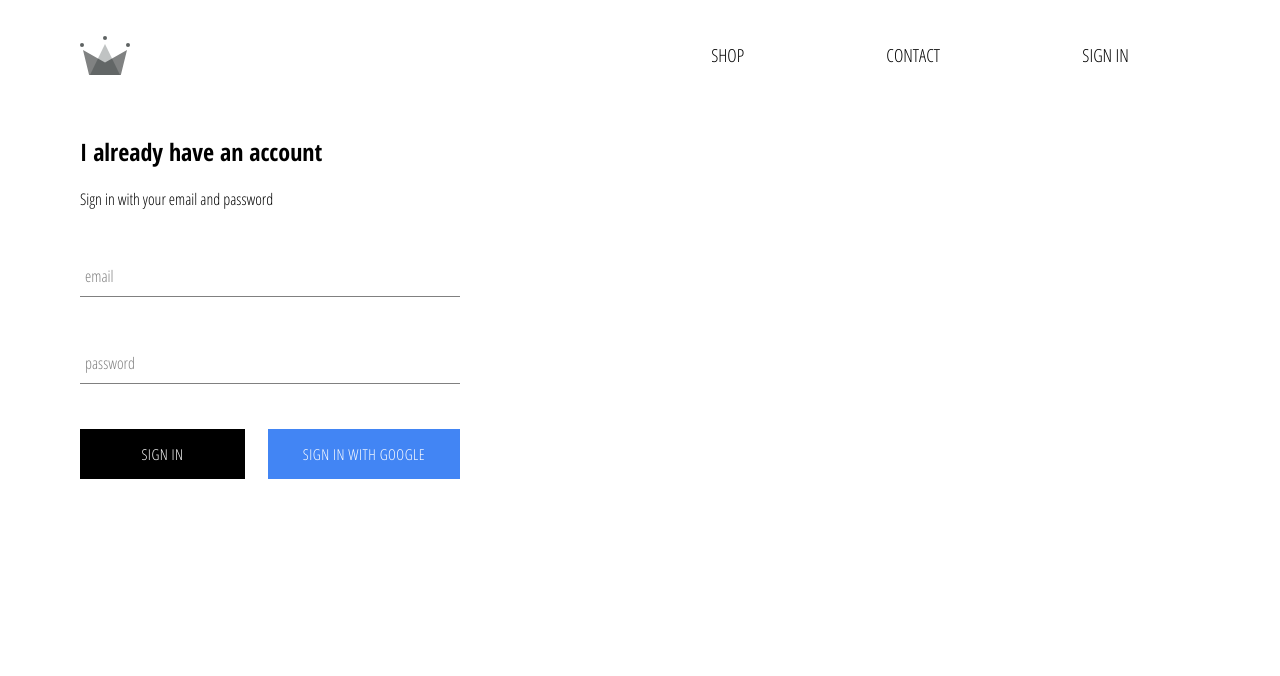
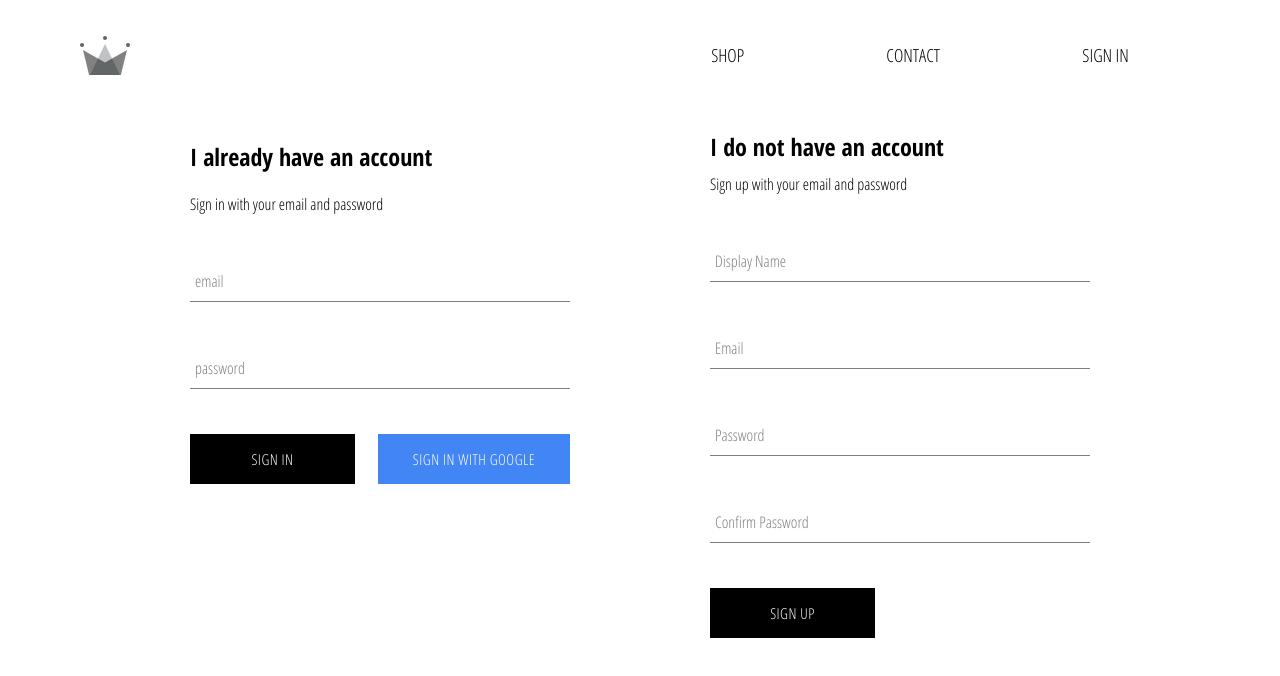
Before and after one commit to Sanda2399/Sanda-Clothing, a React (Create React App) app: page /signin in a window 1280 px wide. Shown: the top 676 px of the page. Built offline with nearby package versions, Linux system fonts and the light colour scheme; no server answers.

Commit message:
Implemented Sign Up with email and password with firebase

```diff
--- /dev/null
+++ b/src/Components/SignUp/SignUpComponent.js
@@ -0,0 +1,111 @@
+import React from "react";
+
+import './Styling/SignUpComponent.css';
+
+import FormInput from "../FormInput/FormInput";
+import CustomButton from "../CustomButton/CustomButton";
+
+import { auth, createUserProfileDocument } from "../../Firebase/firebase.utils";
+
+class SignUpComponent extends React.Component
+{
+  constructor(props)
+  {
+    super(props);
+
+    this.state = {
+      displayName: "",
+      email: "",
+      password: "",
+      confirmPassword: "",
+    }
+  }
+
+  handleSubmit = async (event) => {
+    event.preventDefault();
+
+    const { displayName, email, password, confirmPassword } = this.state;
+
+    // Warn user if passwords don't match.
+    if (password !== confirmPassword)
+    {
+        alert('Passwords don\'t match.');
+        return;
+    }
+
+    try
+    {
+        const { user } = await auth.createUserWithEmailAndPassword(email, password);
+
+        await createUserProfileDocument(user, { displayName });
+
+        // Reset form after User is created.
+        this.setState({
+            displayName: "",
+            email: "",
+            password: "",
+            confirmPassword: "",
+        });
+    }
+    catch(error)
+    {
+        console.error(error);
+    }
+  }
+
+  handleChange = event => {
+      const { name, value } = event.target;
+
+      this.setState({ [name] : value });
+  }
+
+  render()
+  {
+    const { displayName, email, password, confirmPassword } = this.state;
+
+    return (
+      <div className="sign-up">
+        <h2 className="title">I do not have an account</h2>
+        <span>Sign up with your email and password</span>
+
+        <form className="sign-up-form" onSubmit={this.handleSubmit}>
+          <FormInput
+            type="text"
+            name="displayName"
+            value={displayName}
+            onChange={this.handleChange}
+            label="Display Name"
+            required
+          />
+          <FormInput
+            type="email"
+            name="email"
+            value={email}
+            onChange={this.handleChange}
+            label="Email"
+            required
+          />
+          <FormInput
+            type="password"
+            name="password"
+            value={password}
+            onChange={this.handleChange}
+            label="Password"
+            required
+          />
+          <FormInput
+            type="password"
+            name="confirmPassword"
+            value={confirmPassword}
+            onChange={this.handleChange}
+            label="Confirm Password"
+            required
+          />
+          <CustomButton type="submit">Sign Up</CustomButton>
+        </form>
+      </div>
+    );
+  }
+}
+
+export default SignUpComponent;
--- /dev/null
+++ b/src/Components/SignUp/Styling/SignUpComponent.css
@@ -0,0 +1,8 @@
+.sign-up {
+  display: flex;
+  flex-direction: column;
+  width: 380px;
+}
+.sign-up .title {
+  margin: 10px 0;
+}/*# sourceMappingURL=SignUpComponent.css.map */
--- /dev/null
+++ b/src/Components/SignUp/Styling/SignUpComponent.scss
@@ -0,0 +1,9 @@
+.sign-up {
+    display: flex;
+    flex-direction: column;
+    width: 380px;
+
+    .title {
+        margin: 10px 0;
+    }
+}
--- a/src/Pages/SignInPage/SignInPage.js
+++ b/src/Pages/SignInPage/SignInPage.js
@@ -1,11 +1,15 @@
 import React from "react";
 
+import './Styling/SignInPage.css';
+
 import SignInComponent from '../../Components/SignIn/SignInComponent';
+import SignUpComponent from '../../Components/SignUp/SignUpComponent';
 
 const SignInPage = () => {
     return (
-        <div className="signin">
+        <div className="signin-signup-page">
             <SignInComponent />
+            <SignUpComponent />
         </div>
     )
 }
--- /dev/null
+++ b/src/Pages/SignInPage/Styling/SignInPage.css
@@ -0,0 +1,6 @@
+.signin-signup-page {
+  width: 900px;
+  display: flex;
+  justify-content: space-between;
+  margin: 30px auto;
+}/*# sourceMappingURL=SignInPage.css.map */
--- a/src/Pages/SignInPage/Styling/SignInPage.scss
+++ b/src/Pages/SignInPage/Styling/SignInPage.scss
@@ -0,0 +1,6 @@
+.signin-signup-page {
+    width: 900px;
+    display: flex;
+    justify-content: space-between;
+    margin: 30px auto;
+}
```
Also changed, not shown: 2 other files (tests, documents, lock files or other folders).
